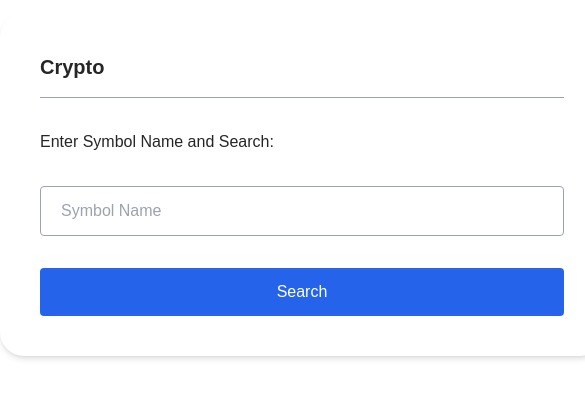
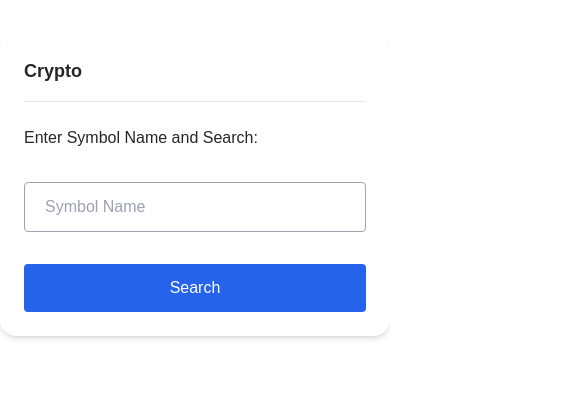
Before and after one commit to AyeenSepehri/getBitcoinInformation, a Next.js app: page / in a window 390 px wide. Shown: the part 238-636 px from the top of the page, 585 px wide, since content can reach past the window. Built offline with nearby package versions, Linux system fonts and the light colour scheme.

Commit message:
working on the style of the card parent and make it a little mobile friendlier than before

```diff
--- a/components/Card/Card.tsx
+++ b/components/Card/Card.tsx
@@ -6,14 +6,14 @@ interface CardProps {
     children: React.ReactNode;
 }
 
-export const Card: React.FC<CardProps> = ({width , title , children}) => {
-    return(
+export const Card: React.FC<CardProps> = ({ width, title, children }) => {
+    return (
         <div
-            className="bg-white shadow-md p-10 flex flex-col gap-8 rounded-3xl"
-            style={{ width: `${width}px` }}
+            className="bg-white shadow-md p-6 sm:p-10 flex flex-col gap-6 sm:gap-8 rounded-2xl sm:rounded-3xl w-full max-w-xs sm:max-w-md md:max-w-lg lg:max-w-xl xl:max-w-2xl"
+            style={{ maxWidth: `${width}px` }} // This will apply only on larger screens
         >
-            <div className="border-b border-b-gray-400 pb-4">
-                <span className="font-semibold text-xl text-neutral-800">
+            <div className="border-b border-b-gray-200 pb-4">
+                <span className="font-semibold text-lg sm:text-xl text-neutral-800">
                     {title}
                 </span>
             </div>
@@ -21,5 +21,5 @@ export const Card: React.FC<CardProps> = ({width , title , children}) => {
                 {children}
             </div>
         </div>
-    )
-}
+    );
+};
```
